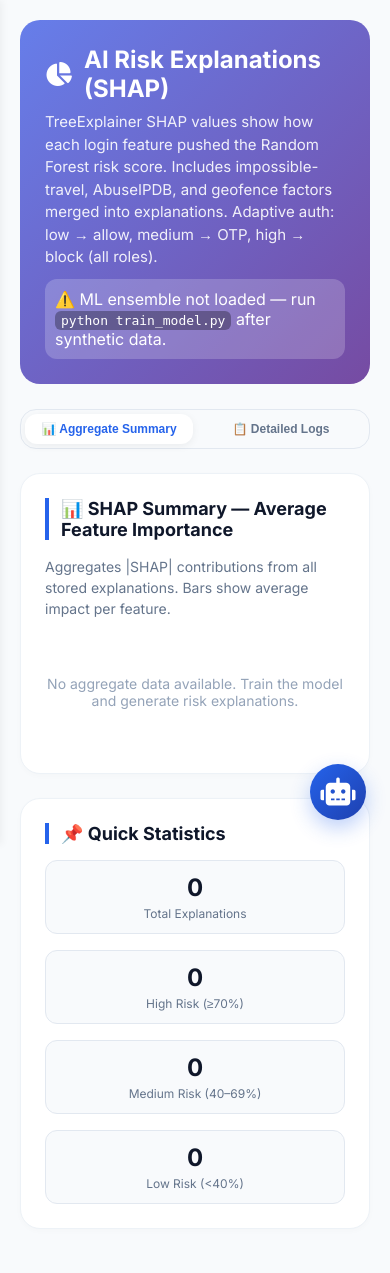
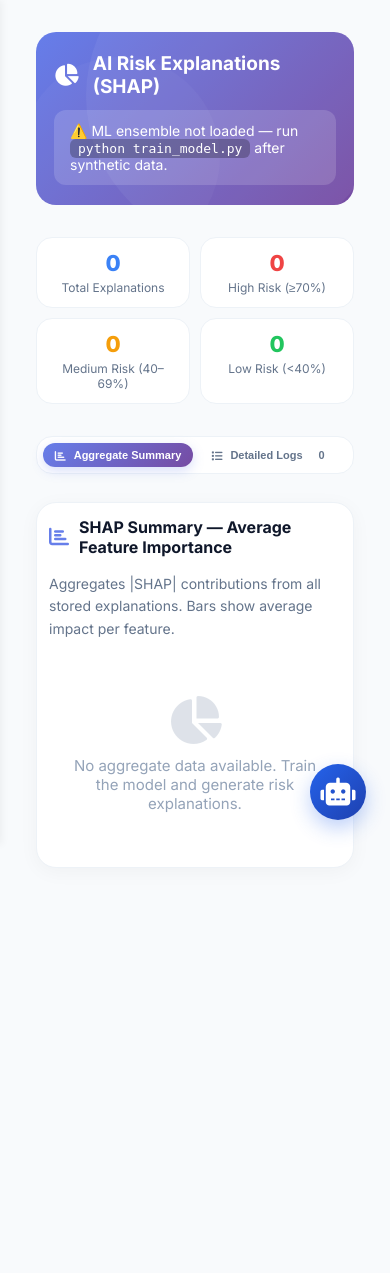
Before and after one commit to snehadharel/EduShield-WEB-APP, a Flask app: template templates/risk_explanations.html in a window 390 px wide. After the commit the page ends 843 px from the top, so only its background shows below. Run offline with Flask 3, Linux system fonts and the light colour scheme; the template is opened without the code that fills it, so the values that code supplies are empty.

Commit message:
updated SHAP feature

```diff
--- a/templates/risk_explanations.html
+++ b/templates/risk_explanations.html
@@ -4,54 +4,140 @@
 
 {% block content %}
 <style>
+    .risk-container {
+        max-width: 100%;
+        padding: 20px 30px;
+    }
+
     /* ===== HEADER ===== */
     .page-header {
         background: linear-gradient(135deg, #667eea 0%, #764ba2 100%);
         border-radius: 20px;
-        padding: 25px;
-        margin-bottom: 25px;
+        padding: 28px 36px;
+        margin-bottom: 32px;
         color: white;
+        position: relative;
+        overflow: hidden;
     }
+
+    .page-header::before {
+        content: '';
+        position: absolute;
+        top: -50%;
+        right: -10%;
+        width: 300px;
+        height: 300px;
+        background: rgba(255, 255, 255, 0.05);
+        border-radius: 50%;
+    }
+
+    .page-header::after {
+        content: '';
+        position: absolute;
+        bottom: -30%;
+        left: -5%;
+        width: 200px;
+        height: 200px;
+        background: rgba(255, 255, 255, 0.03);
+        border-radius: 50%;
+    }
+
+    .page-header-content {
+        position: relative;
+        z-index: 1;
+    }
+
     .page-header h2 {
-        font-size: 24px;
+        font-size: 28px;
         font-weight: 700;
-        margin-bottom: 8px;
+        margin: 0 0 4px 0;
         display: flex;
         align-items: center;
-        gap: 12px;
+        gap: 14px;
     }
+
+    .page-header h2 i {
+        font-size: 28px;
+    }
+
     .page-header p {
-        opacity: 0.9;
         font-size: 15px;
-        line-height: 1.5;
+        opacity: 0.85;
+        margin: 6px 0 0 0;
+        line-height: 1.6;
     }
+
     .page-header .warning {
-        background: rgba(255,255,255,0.2);
+        background: rgba(255, 255, 255, 0.15);
         border-radius: 12px;
-        padding: 10px;
-        margin-top: 10px;
+        padding: 12px 16px;
+        margin-top: 12px;
+        font-size: 14px;
     }
+
     .page-header .warning code {
+        background: rgba(0, 0, 0, 0.25);
+        padding: 2px 8px;
+        border-radius: 6px;
         color: #fff;
-        background: rgba(0,0,0,0.3);
-        padding: 2px 6px;
-        border-radius: 6px;
+        font-size: 13px;
     }
+
+    /* ===== QUICK STATISTICS ===== */
+    .quick-stats {
+        display: grid;
+        grid-template-columns: repeat(auto-fit, minmax(180px, 1fr));
+        gap: 16px;
+        margin-bottom: 32px;
+    }
+
+    .stat-card {
+        background: white;
+        padding: 20px 24px;
+        border-radius: 16px;
+        border: 1px solid #EDF2F7;
+        text-align: center;
+        transition: 0.2s;
+    }
+
+    .stat-card:hover {
+        border-color: #667eea;
+        transform: translateY(-2px);
+        box-shadow: 0 4px 12px rgba(102, 126, 234, 0.08);
+    }
+
+    .stat-card .stat-number {
+        font-size: 32px;
+        font-weight: 800;
+        color: #0F172A;
+    }
+
+    .stat-card .stat-label {
+        font-size: 13px;
+        color: #64748B;
+        margin-top: 4px;
+    }
+
+    .stat-card.info .stat-number { color: #3B82F6; }
+    .stat-card.danger .stat-number { color: #EF4444; }
+    .stat-card.warning .stat-number { color: #F59E0B; }
+    .stat-card.success .stat-number { color: #22C55E; }
 
     /* ===== TABS ===== */
     .tab-header {
         display: flex;
         gap: 4px;
-        margin-bottom: 24px;
-        background: #F8FAFC;
+        margin-bottom: 28px;
+        background: white;
         border-radius: 16px;
-        padding: 4px;
-        border: 1px solid #E2E8F0;
+        padding: 6px;
+        border: 1px solid #EDF2F7;
         flex-wrap: wrap;
     }
+
     .tab-btn {
         flex: 1;
-        padding: 10px 16px;
+        padding: 12px 24px;
         border: none;
         background: transparent;
         font-weight: 600;
@@ -59,28 +145,37 @@
         color: #64748B;
         cursor: pointer;
         border-radius: 12px;
-        transition: 0.2s;
+        transition: 0.25s ease;
         text-align: center;
         min-width: 80px;
+        display: flex;
+        align-items: center;
+        justify-content: center;
+        gap: 8px;
     }
+
     .tab-btn:hover {
-        background: #E2E8F0;
-        color: #1E293B;
+        background: #F8FAFC;
+        color: #0F172A;
     }
+
     .tab-btn.active {
-        background: #FFFFFF;
-        color: #2563EB;
-        box-shadow: 0 2px 8px rgba(0,0,0,0.06);
+        background: linear-gradient(135deg, #667eea 0%, #764ba2 100%);
+        color: white;
+        box-shadow: 0 4px 12px rgba(102, 126, 234, 0.25);
     }
+
     .tab-content {
         display: none;
-        animation: fadeIn 0.25s ease;
+        animation: fadeIn 0.3s ease;
     }
+
     .tab-content.active {
         display: block;
     }
+
     @keyframes fadeIn {
-        from { opacity: 0; transform: translateY(6px); }
+        from { opacity: 0; transform: translateY(8px); }
         to { opacity: 1; transform: translateY(0); }
     }
 
@@ -88,29 +183,44 @@
     .card {
         background: white;
         border-radius: 20px;
-        padding: 24px;
+        padding: 24px 28px;
         border: 1px solid #EDF2F7;
-        box-shadow: 0 2px 6px rgba(0,0,0,0.02);
+        box-shadow: 0 4px 20px rgba(0, 0, 0, 0.04);
         margin-bottom: 24px;
     }
+
+    .card:last-child {
+        margin-bottom: 0;
+    }
+
     .card h3 {
         font-size: 18px;
         font-weight: 700;
         color: #0F172A;
         margin-bottom: 16px;
-        border-left: 4px solid #2563EB;
-        padding-left: 12px;
+        display: flex;
+        align-items: center;
+        gap: 10px;
     }
+
+    .card h3 i {
+        color: #667eea;
+        font-size: 20px;
+    }
+
     .card .subtitle {
         color: #64748B;
         font-size: 14px;
         margin-bottom: 16px;
-        line-height: 1.5;
+        line-height: 1.6;
     }
+
     .card .chart-wrapper {
         max-width: 720px;
         margin: 0 auto;
+        padding: 10px 0;
     }
+
     .card .chart-wrapper canvas {
         max-height: 380px;
         width: 100% !important;
@@ -120,114 +230,254 @@
     .table-wrapper {
         overflow-x: auto;
     }
+
     .risk-table {
         width: 100%;
         border-collapse: collapse;
         font-size: 14px;
     }
+
     .risk-table th {
-        background: #2c3e50;
+        background: #1E293B;
         color: white;
-        padding: 12px;
+        padding: 12px 14px;
         text-align: left;
-        position: sticky;
-        top: 0;
-        z-index: 10;
+        font-size: 12px;
+        text-transform: uppercase;
+        letter-spacing: 0.3px;
     }
+
     .risk-table td {
-        padding: 10px;
-        border-bottom: 1px solid #e2e8f0;
+        padding: 10px 14px;
+        border-bottom: 1px solid #F1F5F9;
         vertical-align: middle;
+        font-size: 13px;
+        color: #0F172A;
     }
-    .risk-table tr:hover {
-        background: #f8fafc;
+
+    .risk-table tr:hover td {
+        background: #FAFBFC;
     }
+
     .risk-table .risk-badge {
         display: inline-block;
-        padding: 4px 10px;
+        padding: 3px 14px;
         border-radius: 40px;
         color: white;
         font-weight: 600;
-        font-size: 13px;
+        font-size: 12px;
     }
+
     .btn-small {
         display: inline-block;
         text-decoration: none;
-        padding: 4px 12px;
+        padding: 4px 14px;
         border-radius: 40px;
         color: white;
-        background: #1e88e5;
+        background: linear-gradient(135deg, #667eea 0%, #764ba2 100%);
         font-size: 12px;
-        font-weight: 500;
+        font-weight: 600;
         transition: 0.2s;
     }
+
     .btn-small:hover {
         transform: translateY(-2px);
-        filter: brightness(1.05);
+        box-shadow: 0 4px 12px rgba(102, 126, 234, 0.3);
     }
+
     .no-data {
         text-align: center;
-        padding: 40px 0;
+        padding: 40px 20px;
         color: #94A3B8;
-        font-size: 14px;
+        font-size: 15px;
     }
-    .summary-stats {
-        display: grid;
-        grid-template-columns: repeat(auto-fit, minmax(150px, 1fr));
-        gap: 16px;
-        margin-top: 16px;
-    }
-    .summary-stat {
-        background: #F8FAFC;
-        padding: 12px;
-        border-radius: 12px;
-        text-align: center;
-        border: 1px solid #E2E8F0;
-    }
-    .summary-stat .num {
-        font-size: 24px;
-        font-weight: 700;
-        color: #0F172A;
-    }
-    .summary-stat .label {
-        font-size: 12px;
-        color: #64748B;
-        margin-top: 4px;
+
+    .no-data i {
+        font-size: 48px;
+        opacity: 0.3;
+        display: block;
+        margin-bottom: 12px;
     }
 
     /* ===== RESPONSIVE ===== */
+    @media (max-width: 1024px) {
+        .risk-container {
+            padding: 16px 20px;
+        }
+    }
+
     @media (max-width: 768px) {
-        .tab-btn { font-size: 12px; padding: 8px 10px; min-width: 60px; }
-        .risk-table, .risk-table thead, .risk-table tbody, .risk-table th, .risk-table td, .risk-table tr {
+        .risk-container {
+            padding: 12px 16px;
+        }
+
+        .page-header {
+            padding: 20px 18px;
+        }
+
+        .page-header h2 {
+            font-size: 22px;
+        }
+
+        .page-header h2 i {
+            font-size: 22px;
+        }
+
+        .page-header p {
+            font-size: 14px;
+        }
+
+        .quick-stats {
+            grid-template-columns: 1fr 1fr;
+            gap: 12px;
+        }
+
+        .stat-card {
+            padding: 14px 16px;
+        }
+
+        .stat-card .stat-number {
+            font-size: 26px;
+        }
+
+        .tab-btn {
+            font-size: 12px;
+            padding: 8px 14px;
+            min-width: 60px;
+        }
+
+        .card {
+            padding: 18px 16px;
+        }
+
+        .risk-table,
+        .risk-table thead,
+        .risk-table tbody,
+        .risk-table th,
+        .risk-table td,
+        .risk-table tr {
             display: block;
         }
-        .risk-table thead { display: none; }
-        .risk-table tr { margin-bottom: 15px; border: 1px solid #e2e8f0; border-radius: 12px; padding: 10px; }
-        .risk-table td { display: flex; justify-content: space-between; padding: 6px 8px; border-bottom: none; }
-        .risk-table td:before { content: attr(data-label); font-weight: bold; width: 40%; }
-        .summary-stats { grid-template-columns: 1fr 1fr; }
+
+        .risk-table thead {
+            display: none;
+        }
+
+        .risk-table tr {
+            margin-bottom: 12px;
+            border: 1px solid #E2E8F0;
+            border-radius: 12px;
+            padding: 8px 12px;
+            background: white;
+        }
+
+        .risk-table td {
+            display: flex;
+            justify-content: space-between;
+            padding: 6px 4px;
+            border-bottom: 1px solid #F8FAFC;
+            font-size: 13px;
+        }
+
+        .risk-table td:last-child {
+            border-bottom: none;
+        }
+
+        .risk-table td:before {
+            content: attr(data-label);
+            font-weight: 600;
+            color: #64748B;
+            font-size: 12px;
+        }
     }
+
     @media (max-width: 480px) {
-        .summary-stats { grid-template-columns: 1fr; }
+        .page-header h2 {
+            font-size: 19px;
+        }
+
+        .quick-stats {
+            grid-template-columns: 1fr 1fr;
+            gap: 10px;
+        }
+
+        .stat-card {
+            padding: 12px 14px;
+        }
+
+        .stat-card .stat-number {
+            font-size: 22px;
+        }
+
+        .stat-card .stat-label {
+            font-size: 12px;
+        }
+
+        .card {
+            padding: 14px 12px;
+        }
+
+        .card h3 {
+            font-size: 16px;
+        }
+
+        .risk-table td {
+            font-size: 12px;
+            padding: 4px 2px;
+        }
+
+        .tab-btn {
+            font-size: 11px;
+            padding: 6px 10px;
+        }
     }
 </style>
 
-<div>
+<div class="risk-container">
     <!-- ===== HEADER ===== -->
     <div class="page-header">
-        <h2><i class="fas fa-chart-pie"></i> AI Risk Explanations (SHAP)</h2>
-        <p>TreeExplainer SHAP values show how each login feature pushed the Random Forest risk score. Includes impossible-travel, AbuseIPDB, and geofence factors merged into explanations. Adaptive auth: low → allow, medium → OTP, high → block (all roles).</p>
-        {% if not shap_available %}
-        <div class="warning">
-            ⚠️ ML ensemble not loaded — run <code>python train_model.py</code> after synthetic data.
+        <div class="page-header-content">
+            <h2>
+                <i class="fas fa-chart-pie"></i>
+                AI Risk Explanations (SHAP)
+            </h2>
+            {% if not shap_available %}
+            <div class="warning">
+                ⚠️ ML ensemble not loaded — run <code>python train_model.py</code> after synthetic data.
+            </div>
+            {% endif %}
         </div>
-        {% endif %}
+    </div>
+
+    <!-- ===== QUICK STATISTICS ===== -->
+    <div class="quick-stats">
+        <div class="stat-card info">
+            <div class="stat-number">{{ logs|length if logs else 0 }}</div>
+            <div class="stat-label">Total Explanations</div>
+        </div>
+        <div class="stat-card danger">
+            <div class="stat-number">{{ logs|selectattr('risk_score', 'ge', 70)|list|length if logs else 0 }}</div>
+            <div class="stat-label">High Risk (≥70%)</div>
+        </div>
+        <div class="stat-card warning">
+            <div class="stat-number">{{ logs|selectattr('risk_score', 'ge', 40)|selectattr('risk_score', 'lt', 70)|list|length if logs else 0 }}</div>
+            <div class="stat-label">Medium Risk (40–69%)</div>
+        </div>
+        <div class="stat-card success">
+            <div class="stat-number">{{ logs|selectattr('risk_score', 'lt', 40)|list|length if logs else 0 }}</div>
+            <div class="stat-label">Low Risk (&lt;40%)</div>
+        </div>
     </div>
 
     <!-- ===== TABS ===== -->
     <div class="tab-header">
-        <button class="tab-btn active" data-tab="summary">📊 Aggregate Summary</button>
-        <button class="tab-btn" data-tab="logs">📋 Detailed Logs</button>
+        <button class="tab-btn active" data-tab="summary">
+            <i class="fas fa-chart-bar"></i> Aggregate Summary
+        </button>
+        <button class="tab-btn" data-tab="logs">
+            <i class="fas fa-list"></i> Detailed Logs
+            <span style="background: rgba(255,255,255,0.2); padding: 0px 8px; border-radius: 40px; font-size: 11px; font-weight: 700;">{{ logs|length if logs else 0 }}</span>
+        </button>
     </div>
 
     <!-- ============================================= -->
@@ -235,7 +485,7 @@
     <!-- ============================================= -->
     <div id="tab-summary" class="tab-content active">
         <div class="card">
-            <h3>📊 SHAP Summary — Average Feature Importance</h3>
+            <h3><i class="fas fa-chart-bar"></i> SHAP Summary — Average Feature Importance</h3>
             <div class="subtitle">
                 Aggregates |SHAP| contributions from all stored explanations. Bars show average impact per feature.
             </div>
@@ -244,31 +494,11 @@
                     <canvas id="shapAggregateChart"></canvas>
                 </div>
             {% else %}
-                <div class="no-data">No aggregate data available. Train the model and generate risk explanations.</div>
+                <div class="no-data">
+                    <i class="fas fa-chart-pie"></i>
+                    No aggregate data available. Train the model and generate risk explanations.
+                </div>
             {% endif %}
-        </div>
-
-        <!-- Quick Stats -->
-        <div class="card">
-            <h3>📌 Quick Statistics</h3>
-            <div class="summary-stats">
-                <div class="summary-stat">
-                    <div class="num">{{ logs|length if logs else 0 }}</div>
-                    <div class="label">Total Explanations</div>
-                </div>
-                <div class="summary-stat">
-                    <div class="num">{{ logs|selectattr('risk_score', 'ge', 70)|list|length if logs else 0 }}</div>
-                    <div class="label">High Risk (≥70%)</div>
-                </div>
-                <div class="summary-stat">
-                    <div class="num">{{ logs|selectattr('risk_score', 'ge', 40)|selectattr('risk_score', 'lt', 70)|list|length if logs else 0 }}</div>
-                    <div class="label">Medium Risk (40–69%)</div>
-                </div>
-                <div class="summary-stat">
-                    <div class="num">{{ logs|selectattr('risk_score', 'lt', 40)|list|length if logs else 0 }}</div>
-                    <div class="label">Low Risk (&lt;40%)</div>
-                </div>
-            </div>
         </div>
     </div>
 
@@ -277,7 +507,7 @@
     <!-- ============================================= -->
     <div id="tab-logs" class="tab-content">
         <div class="card">
-            <h3>📋 Detailed Risk Explanations</h3>
+            <h3><i class="fas fa-list"></i> Detailed Risk Explanations</h3>
             {% if logs %}
                 <div class="table-wrapper">
                     <table class="risk-table">
@@ -297,14 +527,18 @@
                                 <td data-label="Time">{{ log.login_time.strftime('%Y-%m-%d %H:%M:%S') if log.login_time else '-' }}</td>
                                 <td data-label="User"><strong>{{ log.username or '—' }}</strong></td>
                                 <td data-label="Risk %">
-                                    <span class="risk-badge" style="background: {% if log.risk_score >= 70 %}#d81b60{% elif log.risk_score >= 40 %}#fb8c00{% else %}#43a047{% endif %};">
+                                    <span class="risk-badge" style="background: {% if log.risk_score >= 70 %}#EF4444{% elif log.risk_score >= 40 %}#F59E0B{% else %}#22C55E{% endif %};">
                                         {{ log.risk_score }}%
                                     </span>
                                 </td>
-                                <td data-label="SHAP summary"><small>{{ log.shap_summary }}</small></td>
-                                <td data-label="Action">{{ log.action }}</td>
+                                <td data-label="SHAP summary"><small>{{ log.shap_summary|truncate(60) or '—' }}</small></td>
+                                <td data-label="Action">
+                                    <span style="text-transform: capitalize;">{{ log.action or '—' }}</span>
+                                </td>
                                 <td data-label="Detail">
-                                    <a href="{{ url_for('risk_explanation_detail', log_id=log.id) }}" class="btn-small">Detail →</a>
+                                    <a href="{{ url_for('risk_explanation_detail', log_id=log.id) }}" class="btn-small">
+                                        <i class="fas fa-arrow-right"></i> Detail
+                                    </a>
                                 </td>
                             </tr>
                             {% endfor %}
@@ -312,7 +546,10 @@
                     </table>
                 </div>
             {% else %}
-                <div class="no-data">No login risk data yet.</div>
+                <div class="no-data">
+                    <i class="fas fa-inbox"></i>
+                    No login risk data available yet.
+                </div>
             {% endif %}
         </div>
     </div>
@@ -335,6 +572,9 @@
                 chartInstance.destroy();
                 chartInstance = null;
             }
+
+            if (!ctx) return;
+
             chartInstance = new Chart(ctx, {
                 type: 'bar',
                 data: {
@@ -342,23 +582,41 @@
                     datasets: [{
                         label: 'Avg |SHAP| %',
                         data: values,
-                        backgroundColor: '#667eea'
+                        backgroundColor: ['#667eea', '#764ba2', '#8B5CF6', '#6366F1', '#4F46E5'],
+                        borderRadius: 4,
                     }]
                 },
                 options: {
                     responsive: true,
                     maintainAspectRatio: true,
                     plugins: {
-                        legend: { display: false }
+                        legend: {
+                            display: true,
+                            labels: {
+                                font: { size: 12, weight: '600' },
+                                color: '#64748B'
+                            }
+                        }
                     },
                     scales: {
                         x: {
-                            ticks: { maxRotation: 45, minRotation: 35, font: { size: 11 } },
+                            ticks: {
+                                maxRotation: 45,
+                                minRotation: 35,
+                                font: { size: 11, weight: '500' },
+                                color: '#94A3B8'
+                            },
                             grid: { display: false }
                         },
                         y: {
                             beginAtZero: true,
-                            title: { display: true, text: 'Avg |SHAP| %' }
+                            title: {
+                                display: true,
+                                text: 'Avg |SHAP| %',
+                                font: { size: 12, weight: '600' },
+                                color: '#94A3B8'
+                            },
+                            grid: { color: '#F1F5F9' }
                         }
                     }
                 }
```
Also changed, not shown: models/training_metadata.json (+4 -4 lines), 4 other files.
